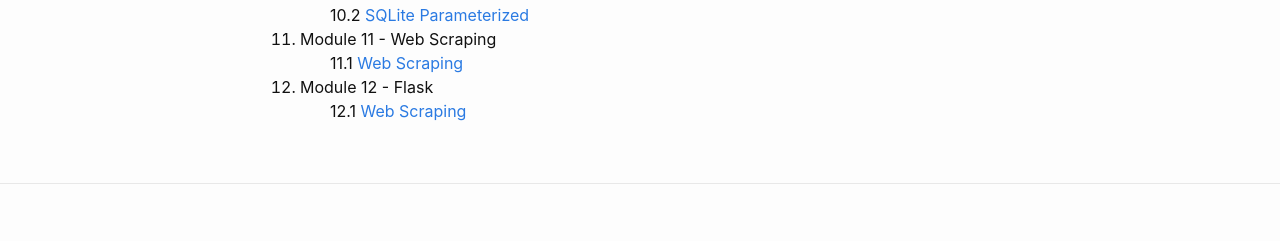
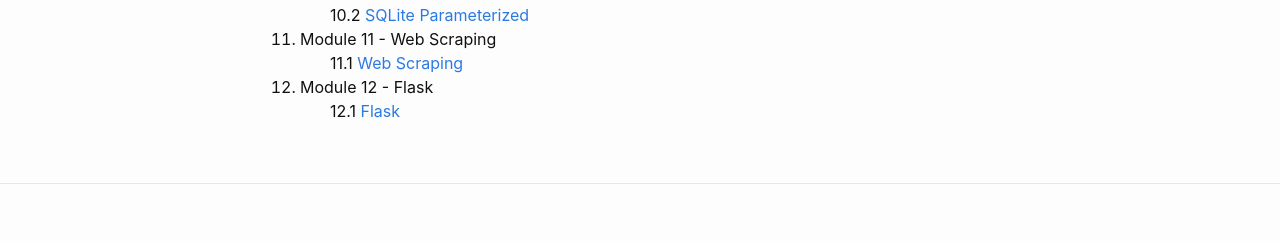
Before and after one commit to dwit013/dwit013.github.io, a Jekyll site: the page built from toc.md, in a window 1280 px wide. Shown: the part 999-1240 px from the top of the page. Built offline with Jekyll 4.4.1, drawn with Linux system fonts in a browser that asks for light colours; our own code applies the rules of GitHub Pages for plain Markdown files.

Commit message:
Updated TOC

```diff
--- a/toc.md
+++ b/toc.md
@@ -104,6 +104,6 @@ layout: page
 <li>
     Module 12 - Flask
     <ul type='none'>
-        <li> 12.1 <a href="../module/12/flask"> Web Scraping </a></li>
+        <li> 12.1 <a href="../module/12/flask"> Flask </a></li>
     </ul>
 </li>
```
